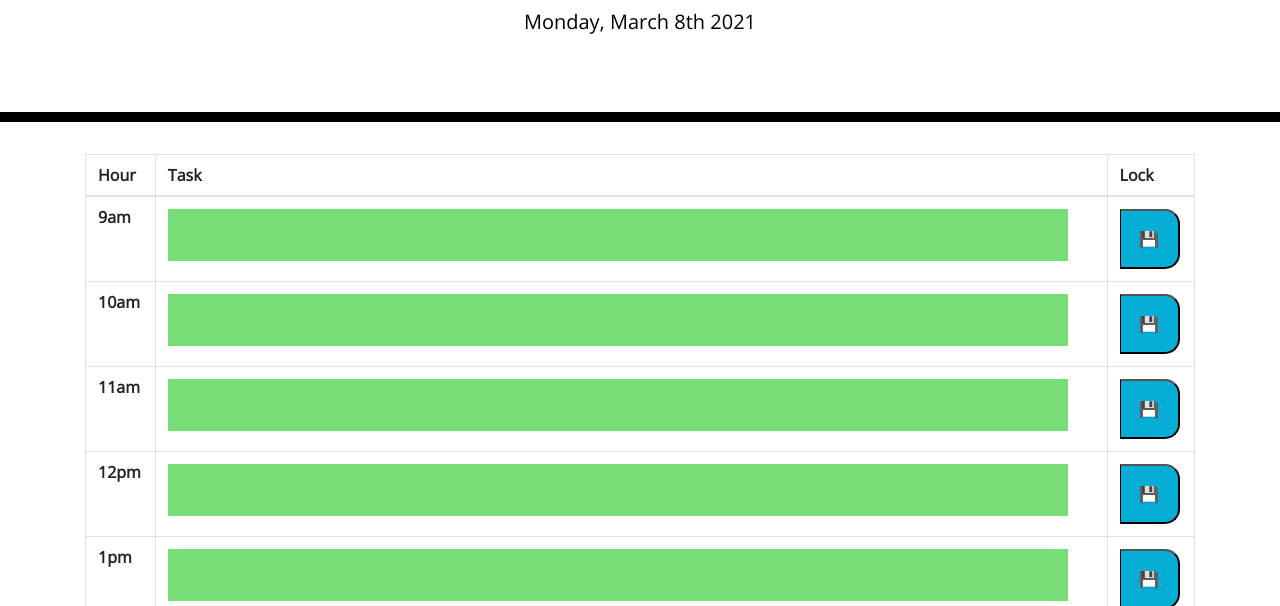
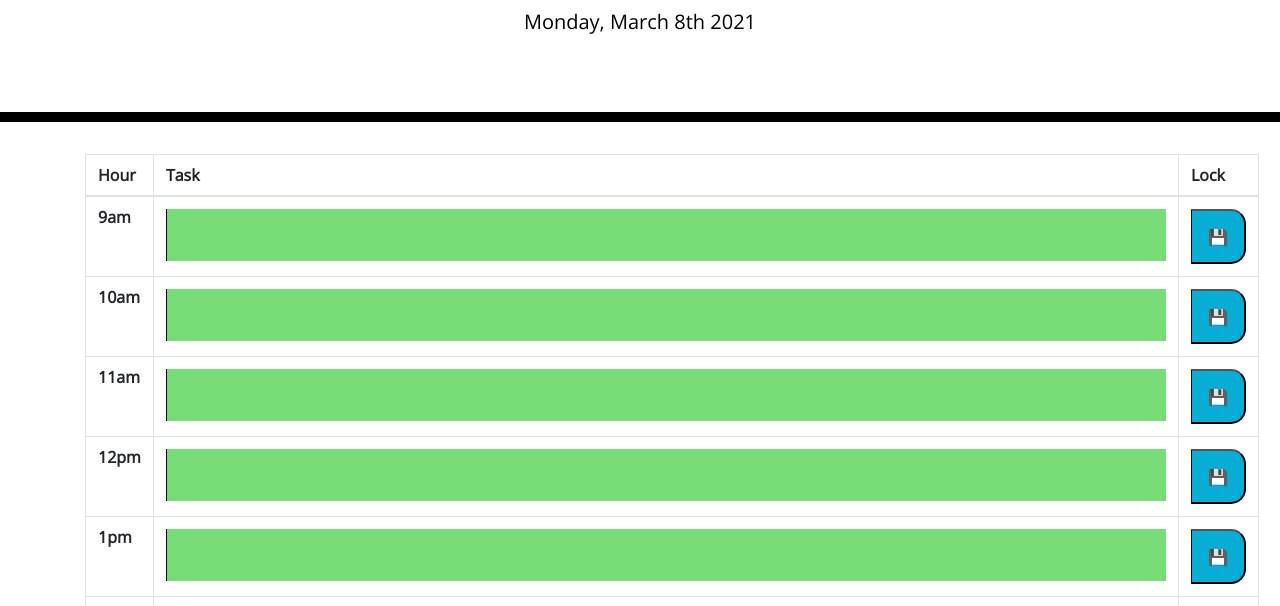
Before and after one commit to klay824/work-day-scheduler, a plain HTML site: page index.html in a window 1280 px wide. Shown: the part 182-788 px from the top of the page. Drawn offline with nearby package versions, Linux system fonts and the light colour scheme.

Commit message:
changed name of the save button styling

```diff
--- a/assets/css/style.css
+++ b/assets/css/style.css
@@ -22,13 +22,12 @@ textarea{
 }
 
 textarea {
-  width: 900px;
-  border: none;
+  width: 1000px;
 }
 
 button {
-  height: 60px;
-  width: 60px;
+  height: 55px;
+  width: 55px;
 }
 
 .description{
@@ -67,7 +66,7 @@ button {
   color: white;
 }
 
-.saveBtn {
+button {
   border-left: 1px solid black;
   border-top-right-radius: 15px;
   border-bottom-right-radius: 15px;
@@ -76,7 +75,7 @@ button {
   color: white;
 }
 
-.saveBtn i:hover {
+button:hover {
   font-size: 20px;
   transition: all .3s ease-in-out;
 }
```
